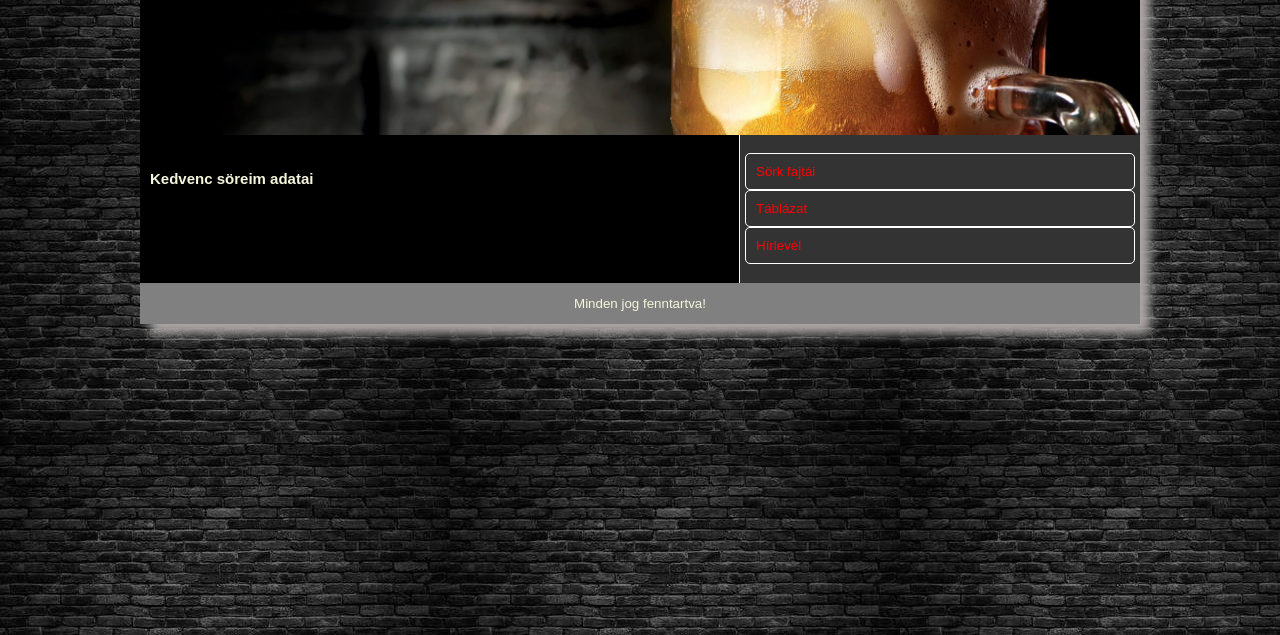
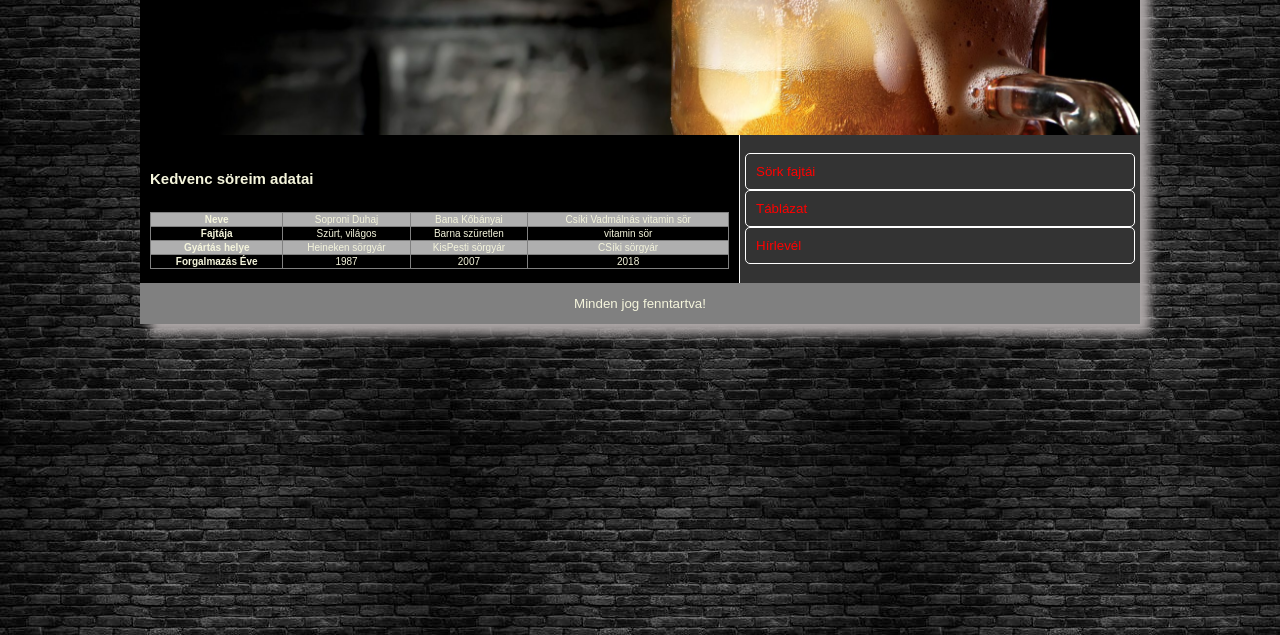
Before and after one commit to VargaDoro/agazati_gyak_sor, a plain HTML site: page tablazat.html in a window 1280 px wide. Shown: the part 165-800 px from the top of the page. Drawn offline with Linux system fonts and the light colour scheme.

Commit message:
táblázat

```diff
--- a/style.css
+++ b/style.css
@@ -98,6 +98,21 @@ footer {
     background-color: gray;
 }
 
+table{
+    border-collapse: collapse;
+    width: 100%;
+    padding: 8px;
+    text-align: center;
+}
+
+table th, td {
+    border: 1px solid gray;
+}
+
+tr:nth-child(odd) {
+    background-color: #afafaf;
+}
+
 @media screen and (max-width: 700px){
     main {
         grid-template-columns: 1fr;
--- a/tablazat.html
+++ b/tablazat.html
@@ -17,28 +17,28 @@
             <h5>Kedvenc söreim adatai</h5>
             <table>
                 <tr>
-                    <th></th>
-                    <td></td>
-                    <td></td>
-                    <td></td>
+                    <th>Neve</th>
+                    <td>Soproni Duhaj</td>
+                    <td>Bana Kőbányai</td>
+                    <td>Csíki Vadmálnás vitamin sör</td>
                 </tr>
                 <tr>
-                    <th></th>
-                    <td></td>
-                    <td></td>
-                    <td></td>
+                    <th>Fajtája</th>
+                    <td>Szürt, világos</td>
+                    <td>Barna szüretlen</td>
+                    <td>vitamin sör</td>
                 </tr>
                 <tr>
-                    <th></th>
-                    <td></td>
-                    <td></td>
-                    <td></td>
+                    <th>Gyártás helye</th>
+                    <td>Heineken sörgyár</td>
+                    <td>KisPesti sörgyár</td>
+                    <td>CSíki sörgyár</td>
                 </tr>
                 <tr>
-                    <th></th>
-                    <td></td>
-                    <td></td>
-                    <td></td>
+                    <th>Forgalmazás Éve</th>
+                    <td>1987</td>
+                    <td>2007</td>
+                    <td>2018</td>
                 </tr>
             </table>
         </article>
```
